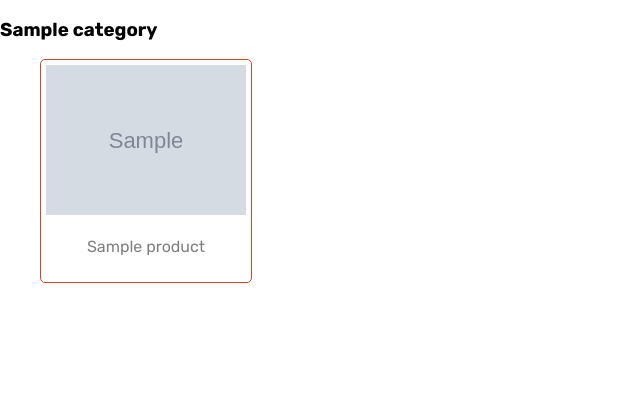
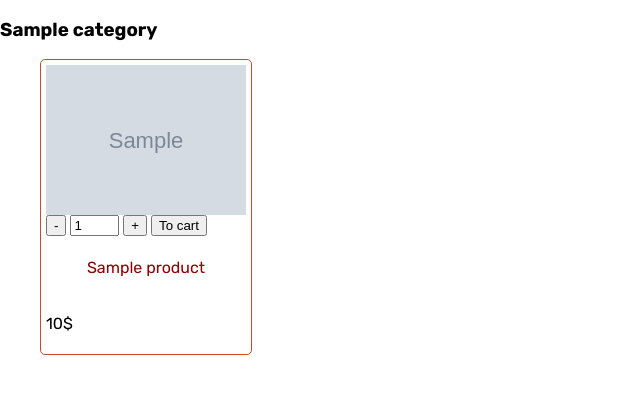
Before and after one commit to nikotlichnik/pizza-store, a Django app: template pizza_store_app/templates/pizza_store_app/catalog.html in a window 1280 px wide. Shown: the part 101-495 px from the top of the page, without its empty margins (0-640 px from the left). Run offline with Django 3.2, Linux system fonts and the light colour scheme; the template is opened without the code that fills it: most values are stand-ins (such as "Sample title", 1, 10 or a date in 2020); grey boxes marked "Sample" are stand-in pictures.

Commit message:
adding script to quantity buttons

```diff
--- a/pizza_store_app/templates/pizza_store_app/catalog.html
+++ b/pizza_store_app/templates/pizza_store_app/catalog.html
@@ -6,11 +6,18 @@
         <ul class="catalog">
             {% for product in product_list %}
                 <li class="catalog__item">
-                    <h4 class="catalog__item-title"><a href="{% url 'pizza_store_app:product_detail' product.id %}">{{ product.name }}</a></h4>
+                    <h4 class="catalog__item-title"><a
+                            href="{% url 'pizza_store_app:product_detail' product.id %}">{{ product.name }}</a></h4>
+                    <p class="catalog__item-price">{{ product.price }}$</p>
                     <img class="catalog__item-image" src="{{ product.image.url }}" alt="{{ product.name }}" width="200">
-                    <form>
+                    <form class="catalog__item-form">
                         {% csrf_token %}
-
+                        <button class="catalog__item-minus">-</button>
+                        <input class="catalog__item-quantity" name="product_quantity" type="number" min="0" max="100"
+                               value="1" readonly>
+                        <button class="catalog__item-plus">+</button>
+                        <button type="submit" class="catalog__item-to-cart" >To cart</button>
+                        <input type="hidden" name="product_id" value="{{ product.id }}">
                     </form>
                 </li>
             {% endfor %}
--- a/static/css/style.css
+++ b/static/css/style.css
@@ -12,39 +12,47 @@ body {
     font-family: 'Rubik', sans-serif;
 }
 
-a{
+a {
     text-decoration: none;
 }
 
-img{
+img {
     width: 100%;
     height: auto;
 }
 
-.page-header{
+input[type=number]::-webkit-inner-spin-button,
+input[type=number]::-webkit-outer-spin-button {
+
+    -webkit-appearance: none;
+    margin: 0;
+
+}
+
+.page-header {
     display: flex;
     padding: 10px 20px;
 
     background-color: var(--orange);
 }
 
-.page-header__title{
+.page-header__title {
     color: white;
     font-weight: 500;
 }
 
-.page-header__title a:visited{
+.page-header__title a:visited {
     color: white;
 }
 
-.catalog{
+.catalog {
     display: flex;
     flex-wrap: wrap;
 
     list-style: none;
 }
 
-.catalog__item{
+.catalog__item {
     display: flex;
     flex-direction: column;
     width: 200px;
@@ -56,7 +64,7 @@ img{
     border-radius: 5px;
 }
 
-.catalog__item-title{
+.catalog__item-title {
     order: 1;
 
     color: black;
@@ -64,10 +72,14 @@ img{
     text-align: center;
 }
 
-.catalog__item-title a{
-    color: gray;
+.catalog__item-price{
+    order: 2;
 }
 
-.catalog__item-image{
+.catalog__item-title a {
+    color: darkred;
+}
+
+.catalog__item-image {
 
 }
--- /dev/null
+++ b/static/js/script.js
@@ -0,0 +1,45 @@
+/*
+
+ */
+
+(function () {
+    var MAX_PIZZA_COUNTER = 100;
+    var MIN_PIZZA_COUNTER = 1;
+
+    var products = document.querySelectorAll('.catalog__item');
+
+    /**
+     * Adds event listeners for product card buttons
+     * @param {HTMLButtonElement} plusButton
+     * @param {HTMLButtonElement} minusButton
+     * @param {HTMLInputElement} quantityField
+     */
+    var addQuantityButtonsClickListener = function (plusButton, minusButton, quantityField) {
+        plusButton.addEventListener('click', function (evt) {
+            evt.preventDefault();
+            var quantity = parseInt(quantityField.value, 10);
+            if (quantity < MAX_PIZZA_COUNTER) {
+                quantity++;
+            }
+            quantityField.value = quantity.toString();
+        });
+
+        minusButton.addEventListener('click', function (evt) {
+            evt.preventDefault();
+            var quantity = parseInt(quantityField.value, 10);
+            if (quantity > MIN_PIZZA_COUNTER) {
+                quantity--;
+            }
+            quantityField.value = quantity.toString();
+        });
+    };
+
+
+    products.forEach(function (product) {
+        var plusButton = product.querySelector('.catalog__item-plus');
+        var minusButton = product.querySelector('.catalog__item-minus');
+        var quantityField = product.querySelector('.catalog__item-quantity');
+
+        addQuantityButtonsClickListener(plusButton, minusButton, quantityField);
+    })
+})();
--- a/templates/base.html
+++ b/templates/base.html
@@ -32,5 +32,6 @@
     {% block content %}{% endblock %}
     {% block login %}{% endblock %}
 </main>
+<script src="{% static 'js/script.js' %}"></script>
 </body>
 </html>
```
